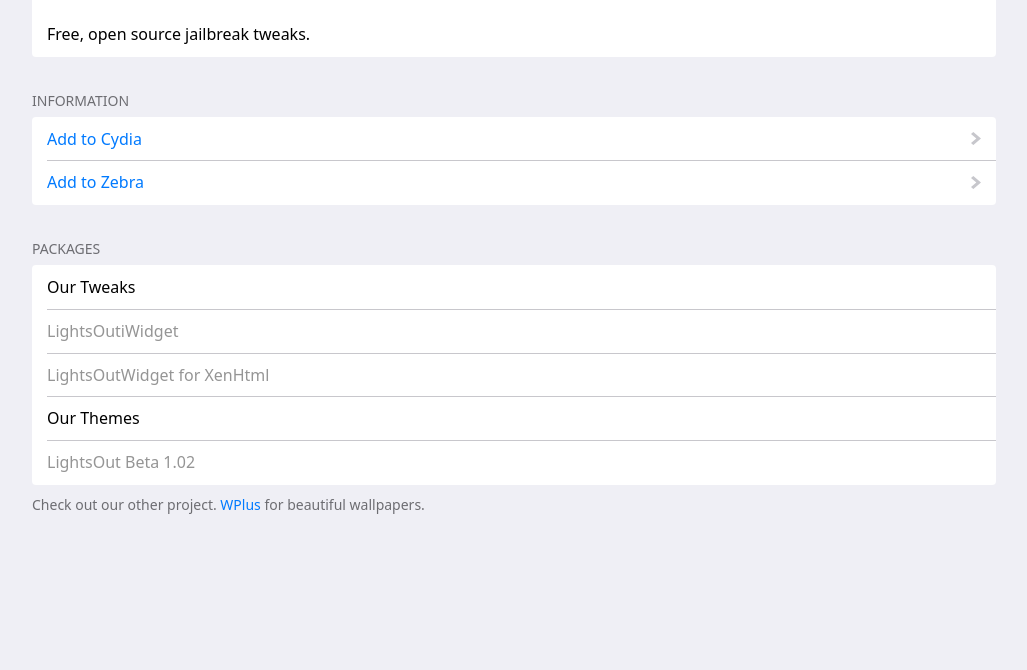
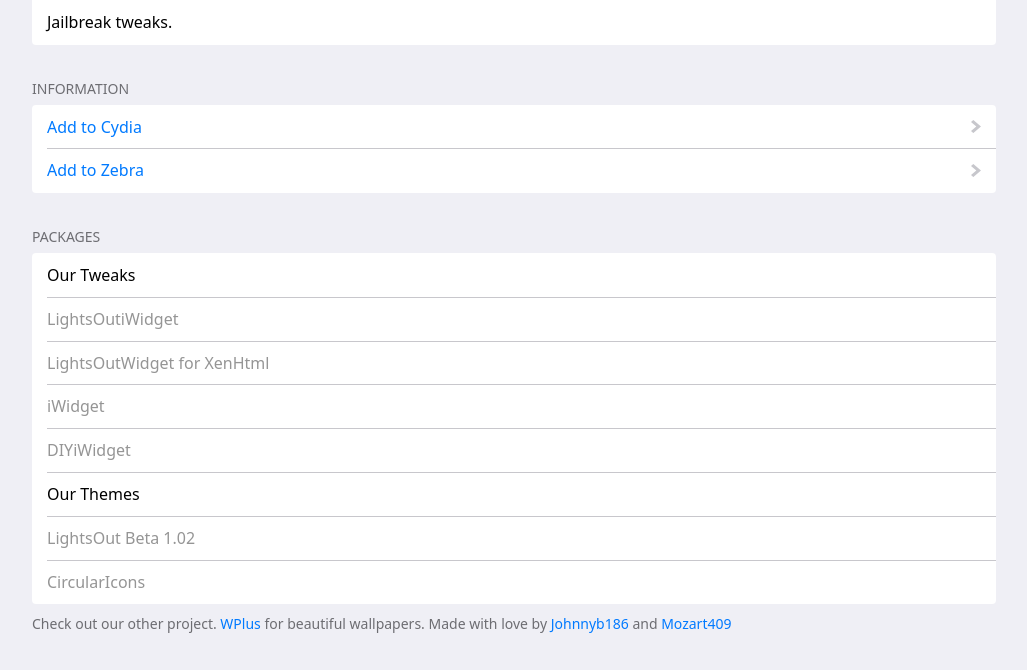
Before and after one commit to Mozart409/repo, a plain HTML site: page index.html in a window 1280 px wide. Shown: the part 158-828 px from the top of the page, without its empty margins (126-1153 px from the left). Before the commit the page ends 800 px from the top, so only its background shows below. Drawn offline with Linux system fonts and the light colour scheme; a script that the page names is missing.

Commit message:
updated Website

```diff
--- a/index.html
+++ b/index.html
@@ -15,17 +15,16 @@
     <ul>
       <li>
         <img src="CydiaIcon-256.png" rel="icon" alt="Logo" style="width:64px;float: right; border-radius: .125rem;">
-          <p></p>
+
         <h1>WPlus's Repo</h1>
-          <p></p>
-          <p>Free, open source jailbreak tweaks.</p>
+
+        <p>Jailbreak tweaks.</p>
       </li>
     </ul>
     <h2>Information</h2>
     <ul>
       <li>
-          <a target="_blank" role="button"
-            href="cydia://url/https://cydia.saurik.com/api/share#?source=https://mozart409.github.io/repo/">Add to
+        <a target="_blank" role="button" href="cydia://url/https://cydia.saurik.com/api/share#?source=https://mozart409.github.io/repo/">Add to
           Cydia</a>
       </li>
       <li><a role="button" href="zbra://sources/add/https://mozart409.github.io/repo/">Add to Zebra</a></li>
@@ -41,15 +40,23 @@
       <li style="color:#959595;">
         <p>LightsOutWidget for XenHtml</p>
       </li>
+      <li style="color:#959595;">
+        <p>iWidget</p>
+      </li>
+      <li style="color:#959595;">
+        <p>DIYiWidget</p>
+      </li>
       <li>
         <p>Our Themes</p>
       </li>
       <li style="color:#959595;">
         <p>LightsOut Beta 1.02</p>
       </li>
+      <li style="color:#959595;">
+        <p>CircularIcons</p>
+      </li>
     </ul>
-      <p role="footer"> Check out our other project. <a target="_blank" role="button"
-          href="https://wplus.space">WPlus</a> for beautiful wallpapers. </p>
+    <p role="footer"> Check out our other project. <a target="_blank" role="button" href="https://wplus.space">WPlus</a> for beautiful wallpapers. Made with love by <a target="_blank" role="button" href="https://reddit.com/u/Johnnyb186">Johnnyb186</a> and <a target="_blank" role="button" href="https://reddit.com/u/mozart409">Mozart409</a> </p>
   </main>
 </body>
 
```
Lines whose indentation alone changed are shown as unchanged.
